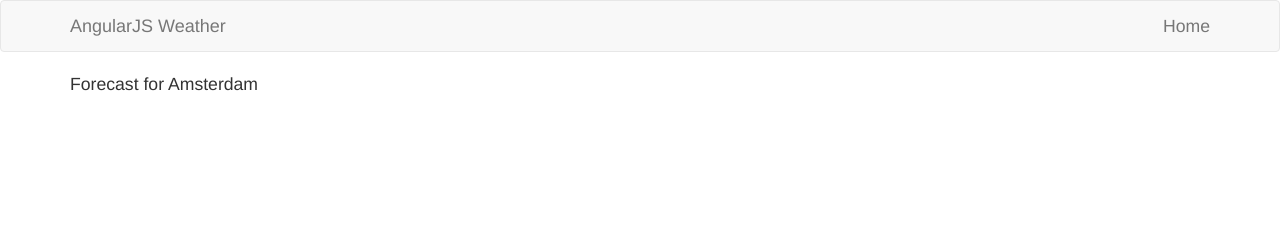
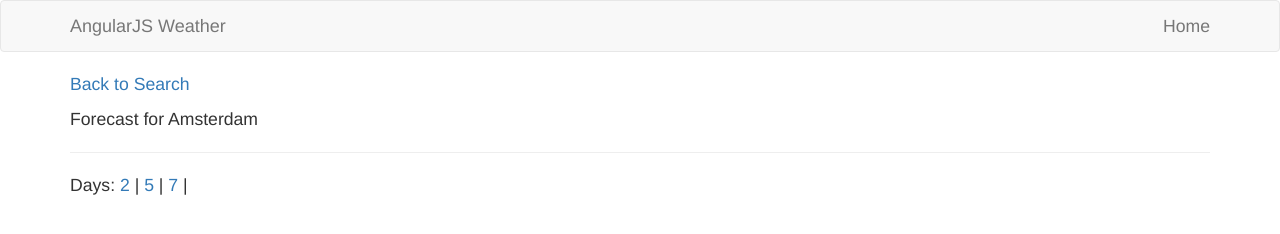
Before and after one commit to andrewtjong/weatherForecastAngularJS, a plain HTML site: page index.html at #/forecast in a window 1280 px wide. Drawn offline with nearby package versions, Linux system fonts and the light colour scheme; some packages are replaced by stand-ins of ours; no server answers; some icons are missing.

Commit message:
back to search a href

```diff
--- a/pages/forecast.html
+++ b/pages/forecast.html
@@ -1,5 +1,12 @@
+<p>
+    <a href="#/">Back to Search</a>
+</p>
+
 Forecast for {{ city }}
-
+<hr />
+Days: <a href=#/forecast/2 ng-class="{ 'bg-primary': days === '2' }">2</a> |
+<a href=#/forecast/5 ng-class="{ 'bg-primary': days === '5' }">5</a> |
+<a href=#/forecast/7 ng-class="{ 'bg-primary': days === '7' }">7</a> |
 <div ng-repeat="w in weatherResult.list">
     <div class="row">
         <div class="col-md-12">
@@ -7,7 +14,7 @@ Forecast for {{ city }}
                 <h3 class="panel-title">{{ convertToDate(w.dt) | date: 'MMM d, y'}}</h3>
             </div>
             <div class="panel-body">
-                Daytime temperature" {{ w.main.temp}}
+                Daytime temperature: {{ w.main.temp}}
             </div>
         </div>
     </div>
```
